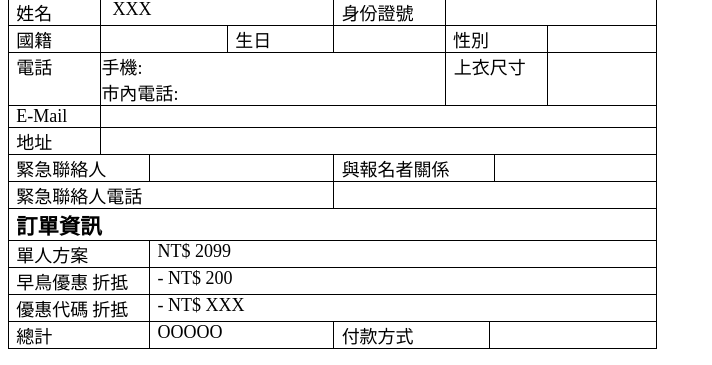
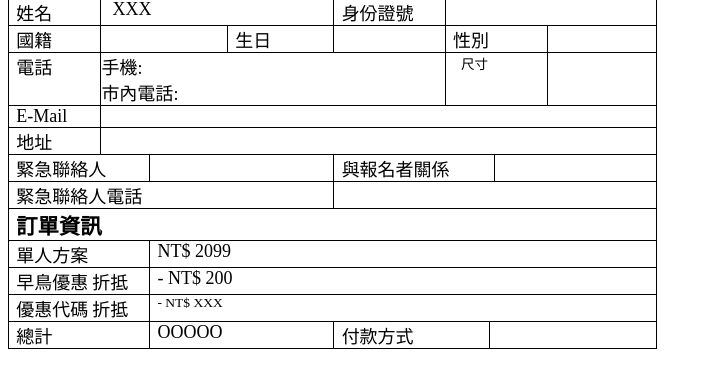
Before and after one commit to ChengFernando/register_letter, a plain HTML site: page index.html in a window 1280 px wide. Shown: the part 405-770 px from the top of the page, without its empty margins (0-712 px from the left). Drawn offline with Linux system fonts and the light colour scheme.

Commit message:
adjust css

```diff
--- a/index.html
+++ b/index.html
@@ -69,7 +69,7 @@
 			<td style="width:77px;border:solid windowtext 1.0pt;border-top:none;padding:0cm 5.4pt 0cm 5.4pt;vertical-align:top;"><span style="font-family:pmingliu;"><span style="font-size:13.5pt;">電話</span></span></td>
 			<td colspan="5" style="width:295px;border-top:none;border-left:none;border-bottom:solid windowtext 1.0pt;border-right:solid windowtext 1.0pt;padding:0cm 0cm 0cm 0cm;vertical-align:top;"><span style="font-family:pmingliu;"><span style="font-size:13.5pt;">手機</span></span><span style="font-family:pmingliu;"><span style="font-size:13.5pt;">:</span></span><br />
 			<span style="font-family:pmingliu;"><span style="font-size:13.5pt;">市內電話</span></span><span style="font-family:pmingliu;"><span style="font-size:13.5pt;">:</span></span></td>
-			<td colspan="3" style="width:87px;border-top:none;border-left:none;border-bottom:solid windowtext 1.0pt;border-right:solid windowtext 1.0pt;padding:0cm 0cm 0cm 0cm;vertical-align:top;">  <font face="pmingliu"><span style="font-size: 18px;">上衣尺寸</span></font></td>
+			<td colspan="3" style="width:87px;border-top:none;border-left:none;border-bottom:solid windowtext 1.0pt;border-right:solid windowtext 1.0pt;padding:0cm 5.4pt 0cm 5.4pt;vertical-align:top;">  <font face="pmingliu"><span style="font-size: 13.5px;">尺寸</span></font></td>
 			<td style="width:93px;border-top:none;border-left:none;border-bottom:solid windowtext 1.0pt;border-right:solid windowtext 1.0pt;padding:0cm 0cm 0cm 0cm;vertical-align:top;"> <br />
 			 </td>
 		</tr>
@@ -104,7 +104,7 @@
 		</tr>
 		<tr>
 			<td colspan="3" style="width:120px;border:solid windowtext 1.0pt;border-top:none;padding:0cm 5.4pt 0cm 5.4pt;vertical-align:top;"><span style="font-family:pmingliu;"><span style="font-size:13.5pt;">優惠代碼</span></span> <span style="font-family:pmingliu;"><span style="font-size:13.5pt;">折抵</span></span></td>
-			<td colspan="7" style="width:432px;border-top:none;border-left:none;border-bottom:solid windowtext 1.0pt;border-right:solid windowtext 1.0pt;padding:0cm 5.4pt 0cm 5.4pt;vertical-align:top;"><font face="pmingliu"><span style="font-size: 18px;">- NT$ XXX</span></font></td>
+			<td colspan="7" style="width:432px;border-top:none;border-left:none;border-bottom:solid windowtext 1.0pt;border-right:solid windowtext 1.0pt;padding:0cm 5.4pt 0cm 5.4pt;vertical-align:top;"><font face="pmingliu"><span style="font-size: 13.5px;">- NT$ XXX</span></font></td>
 		</tr>
 		<tr>
 			<td colspan="3" style="width:120px;border:solid windowtext 1.0pt;border-top:none;padding:0cm 5.4pt 0cm 5.4pt;vertical-align:top;"><span style="font-family:pmingliu;"><span style="font-size:13.5pt;">總計</span></span></td>
```
